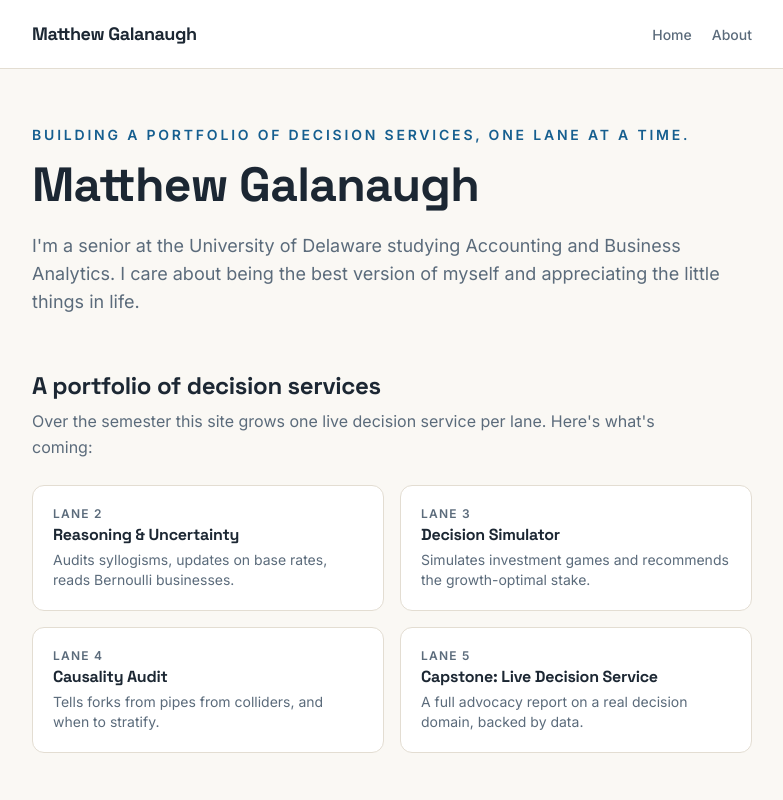
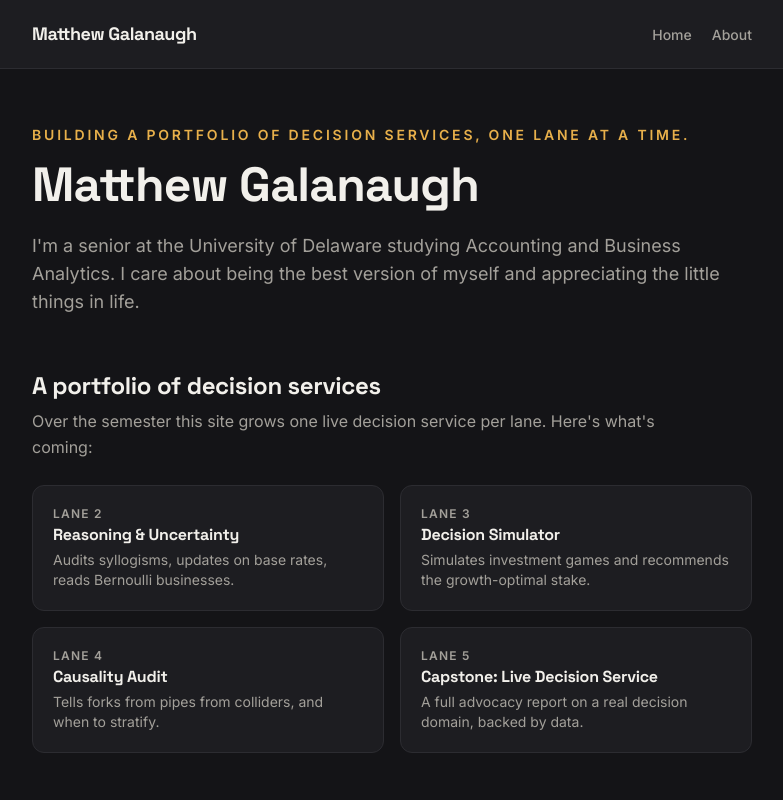
Before and after one commit to mattgal05/my-site, a Next.js app: page / in a window 1280 px wide. Shown: the top 800 px of the page, without its empty margins (248-1031 px from the left). Built offline with nearby package versions, Linux system fonts and the light colour scheme; no server answers; the database is empty.

Commit message:
palette change

```diff
--- a/src/theme.ts
+++ b/src/theme.ts
@@ -13,7 +13,7 @@
  * One word from: "regatta" | "dune" | "orchard" | "noir"
  * (Or invent your own: copy a palette below, change the colors, name it.)
  */
-export const paletteChoice = "regatta";
+export const paletteChoice = "noir";
 
 /** ── 2. Pick your font pairing ─────────────────────────────────────────
  * One word from: "editorial" | "geometric" | "classic"
```
